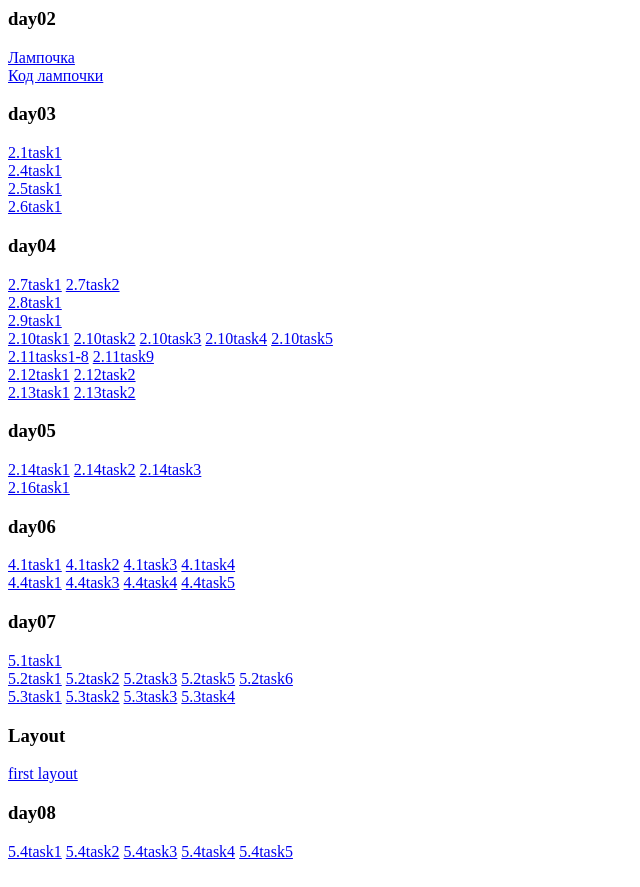
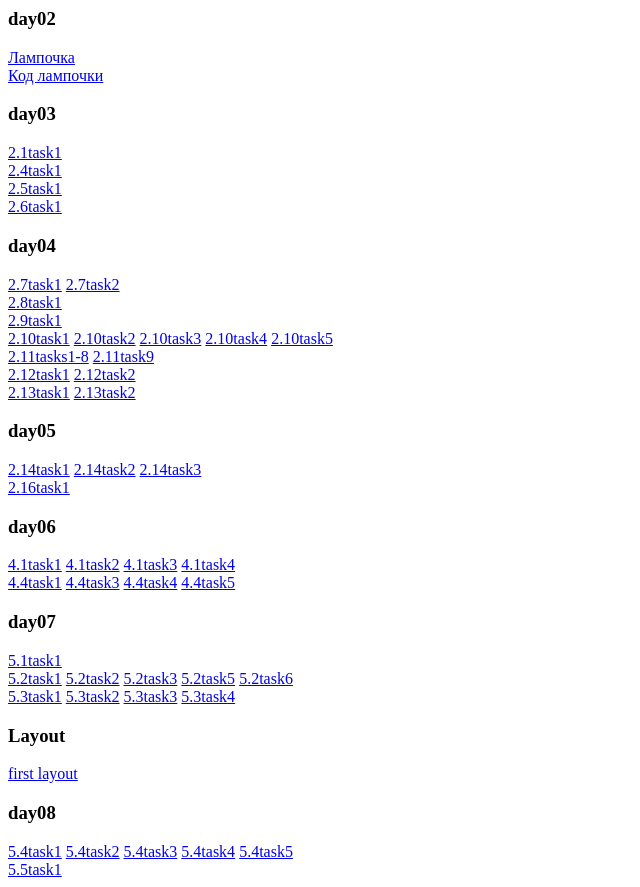
Before and after one commit to philevalex/learning, a website: page index.html in a window 1280 px wide. Shown: the whole page, without its empty margins (0-640 px from the left). Drawn offline with Linux system fonts and the light colour scheme.

Commit message:
Update index.html

```diff
--- a/index.html
+++ b/index.html
@@ -177,5 +177,9 @@
     <a href="https://philevalex.github.io/learning/day08/5.4task5.html"
     >5.4task5</a
   >
+  <br />
+  <a href="https://philevalex.github.io/learning/day08/5.5task1.html"
+  >5.5task1</a
+>
   </body>
 </html>
```
